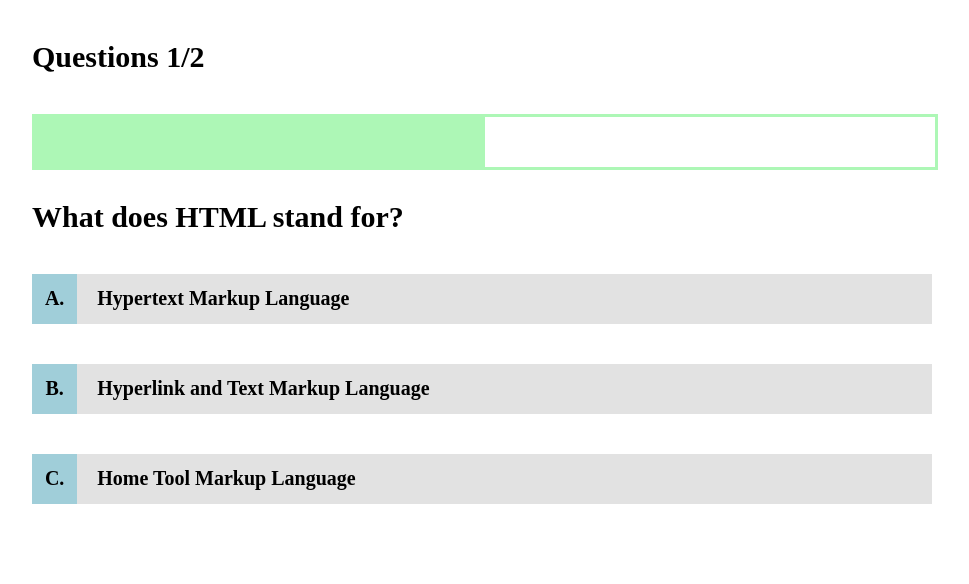
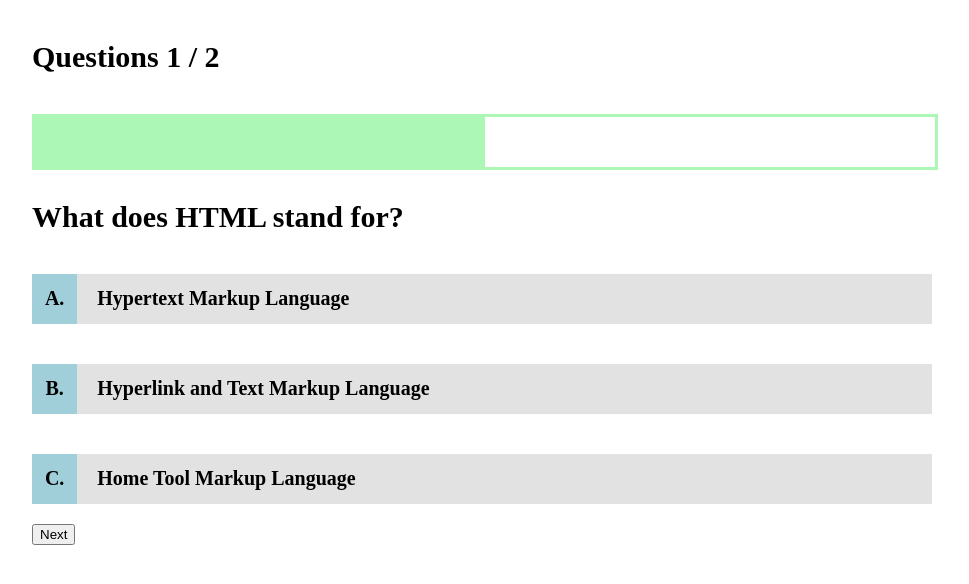
Before and after one commit to MikhaelAdrielPG/vue-app, a Vue app in the folder quiz-vue/: page /quiz/1 in a window 1280 px wide. Shown: the top 584 px of the page, without its empty margins (158-1127 px from the left). Built offline with nearby package versions, Linux system fonts and the light colour scheme.

Commit message:
Membuat Dinamis Nomor Halaman Pertanyaan

```diff
--- a/quiz-vue/src/components/QuizHeader.vue
+++ b/quiz-vue/src/components/QuizHeader.vue
@@ -1,6 +1,10 @@
+<script setup>
+import { defineProps } from "vue";
+const { questionPage } = defineProps(["questionPage"]);
+</script>
 <template>
   <header>
-    <h4>Questions 1/2</h4>
+    <h4>Questions {{ questionPage }}</h4>
     <div class="bar">
       <div class="bar-progress"></div>
     </div>
--- a/quiz-vue/src/views/Quiz.vue
+++ b/quiz-vue/src/views/Quiz.vue
@@ -1,7 +1,7 @@
 <script setup>
 import QuizHeader from "@/components/QuizHeader.vue";
 import QuizContent from "@/components/QuizContent.vue";
-import { ref } from "vue";
+import { ref, watch } from "vue";
 import { useRoute } from "vue-router";
 import quizes from "../data/quizes.json";
 
@@ -10,11 +10,29 @@ const quizId = parseInt(route.params.id);
 const quiz = quizes.find((q) => q.id === quizId);
 
 const currentQuestionIndex = ref(0);
+const questionPage = ref(
+  `${currentQuestionIndex.value + 1} / ${quiz.questions.length}`
+);
+
+watch(
+  () => currentQuestionIndex.value,
+  () => {
+    questionPage.value = `
+			${currentQuestionIndex.value + 1} / ${quiz.questions.length}
+		`;
+  }
+);
 </script>
 
 <template>
-  <QuizHeader />
+  <QuizHeader :questionPage="questionPage" />
   <QuizContent :question="quiz.questions[currentQuestionIndex]" />
+  <button
+    @click="currentQuestionIndex++"
+    :disabled="currentQuestionIndex === quiz.questions.length - 1"
+  >
+    Next
+  </button>
 </template>
 
 <style scoped></style>
```
